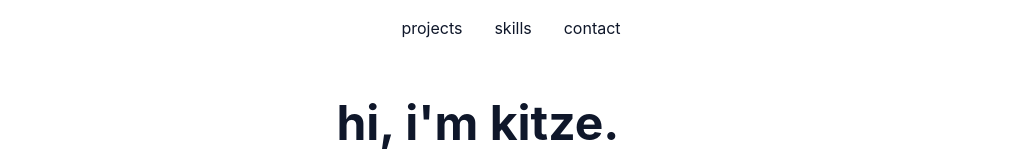
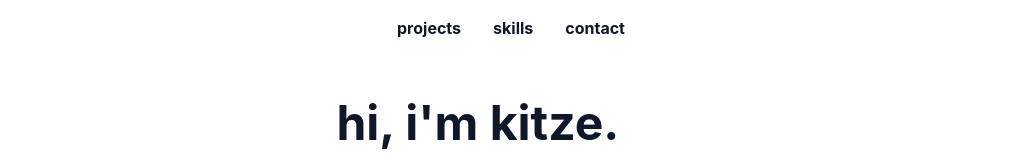
Before and after one commit to ryankkien/ryankkien.github.io, a React (Create React App) app in the folder portfolio/: page / in a window 1280 px wide. Shown: the top 160 px of the page, without its empty margins (129-1150 px from the left). Built offline with nearby package versions, Linux system fonts and the light colour scheme.

Commit message:
bold nav bar

```diff
--- a/portfolio/src/components/layout/NavBar.js
+++ b/portfolio/src/components/layout/NavBar.js
@@ -2,7 +2,7 @@ import React from "react";
 
 const NavBar = () => {
   return (
-    <nav className="fixed top-0 left-0 w-full bg-background/80 backdrop-blur-sm z-20">
+    <nav className="fixed top-0 left-0 w-full bg-background/80 backdrop-blur-sm z-20 font-bold">
       <div className="container mx-auto px-4 py-4 flex justify-center space-x-8">
         <a href="#projects" className="text-foreground hover:text-primary">projects</a>
         <a href="#skills" className="text-foreground hover:text-primary">skills</a>
```
